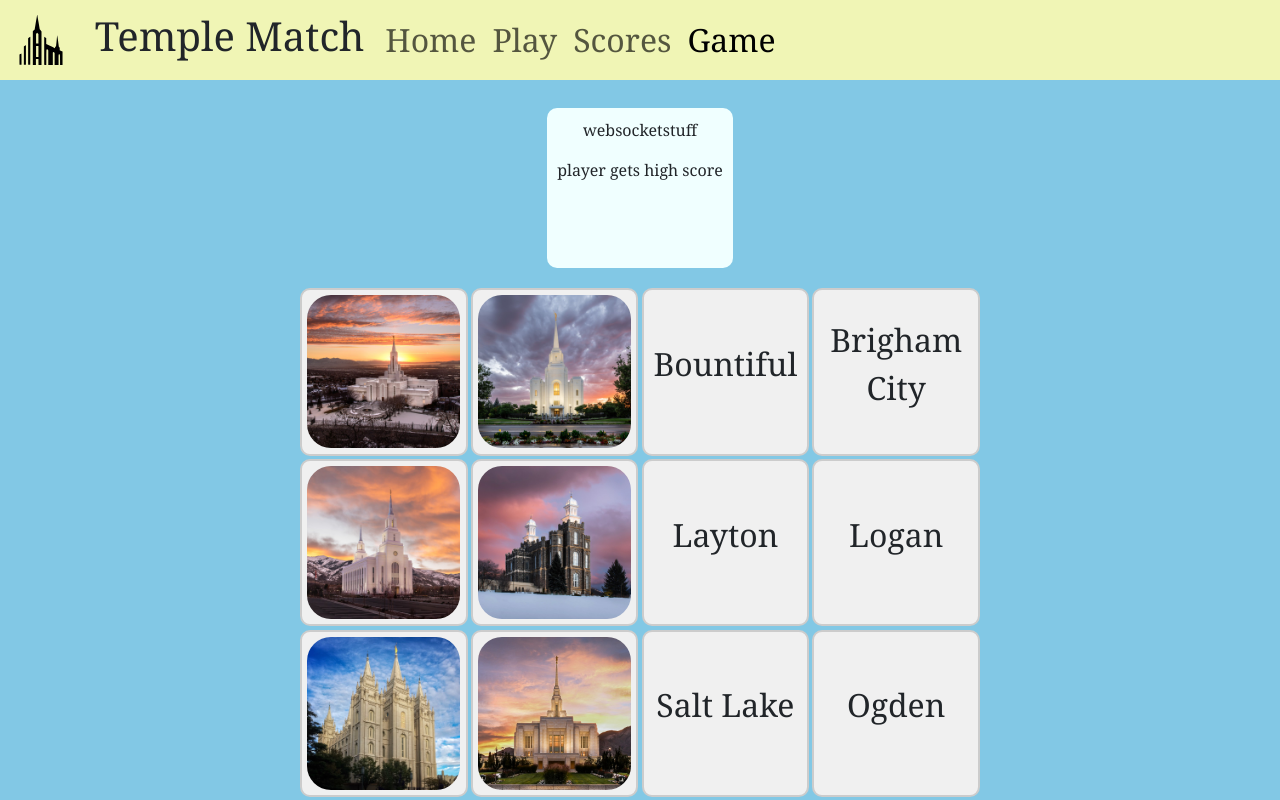
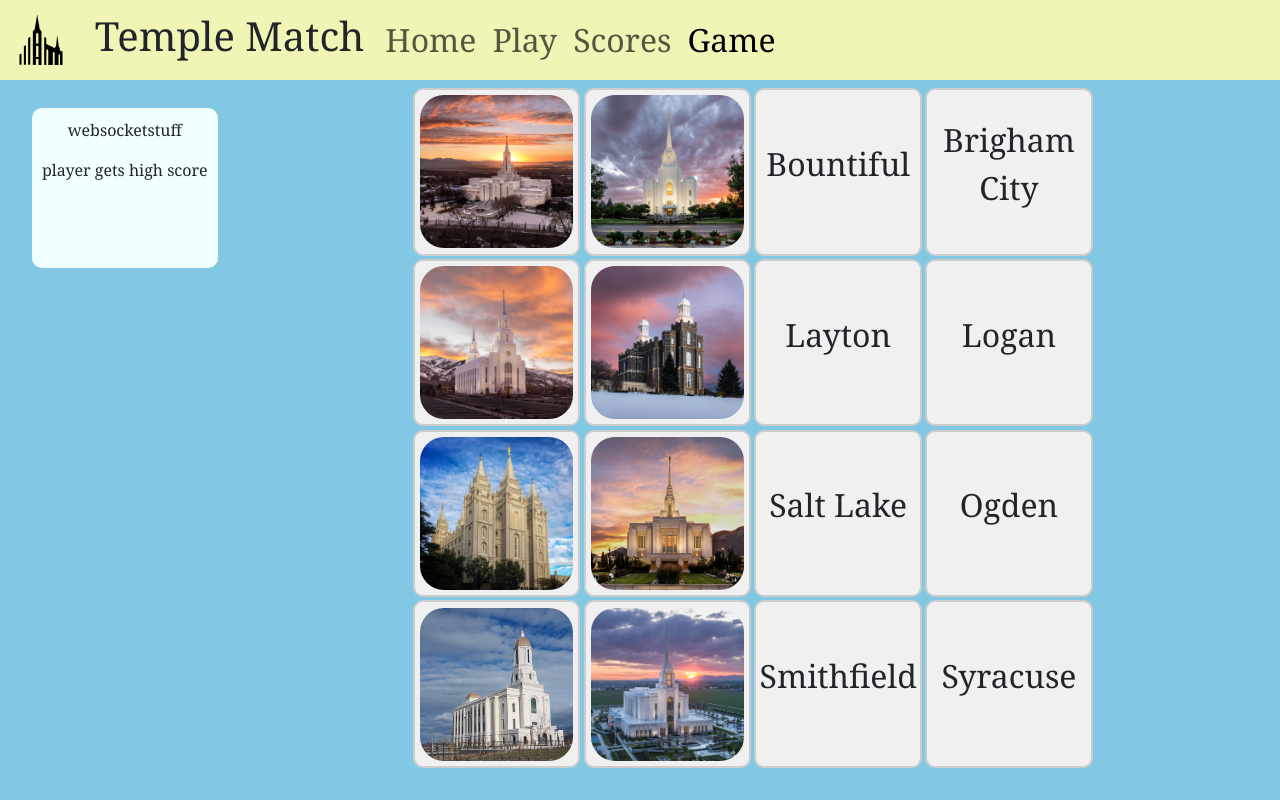
Before and after one commit to Baboonebyu/startupW2026, a React (Vite) app: page /game in a window 1280 px wide. Shown: the top 800 px of the page. Built offline with nearby package versions, Linux system fonts and the light colour scheme.

Commit message:
FIxed websocket box

```diff
--- a/src/game/gameStyle.css
+++ b/src/game/gameStyle.css
@@ -117,4 +117,5 @@ nav {
 }
 @media screen and (min-width: 1024px) {
   .websocketInfo { display: block; }
+  main {flex-direction: row; justify-content: center; align-items: flex-start;}
 }
```
